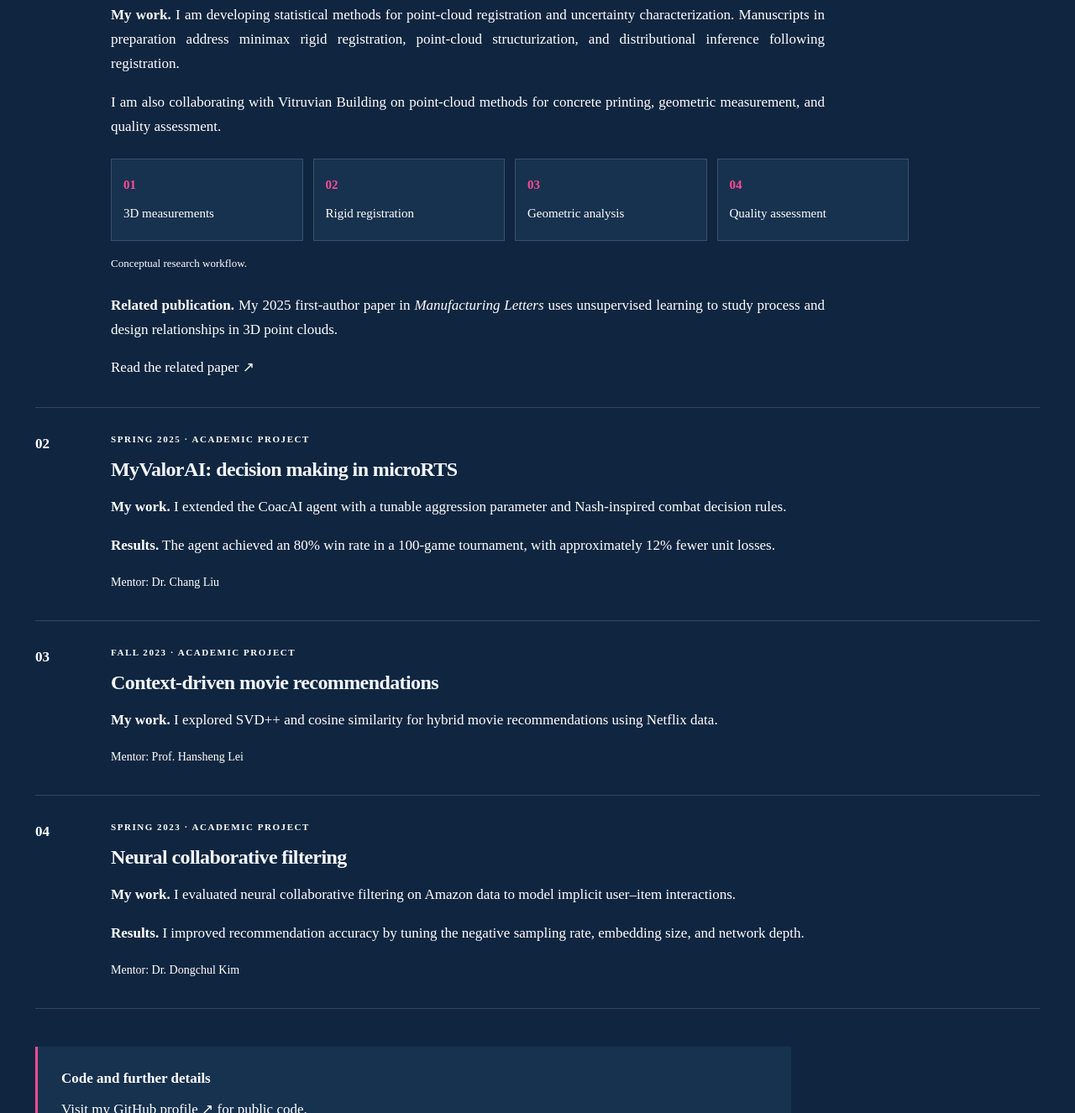
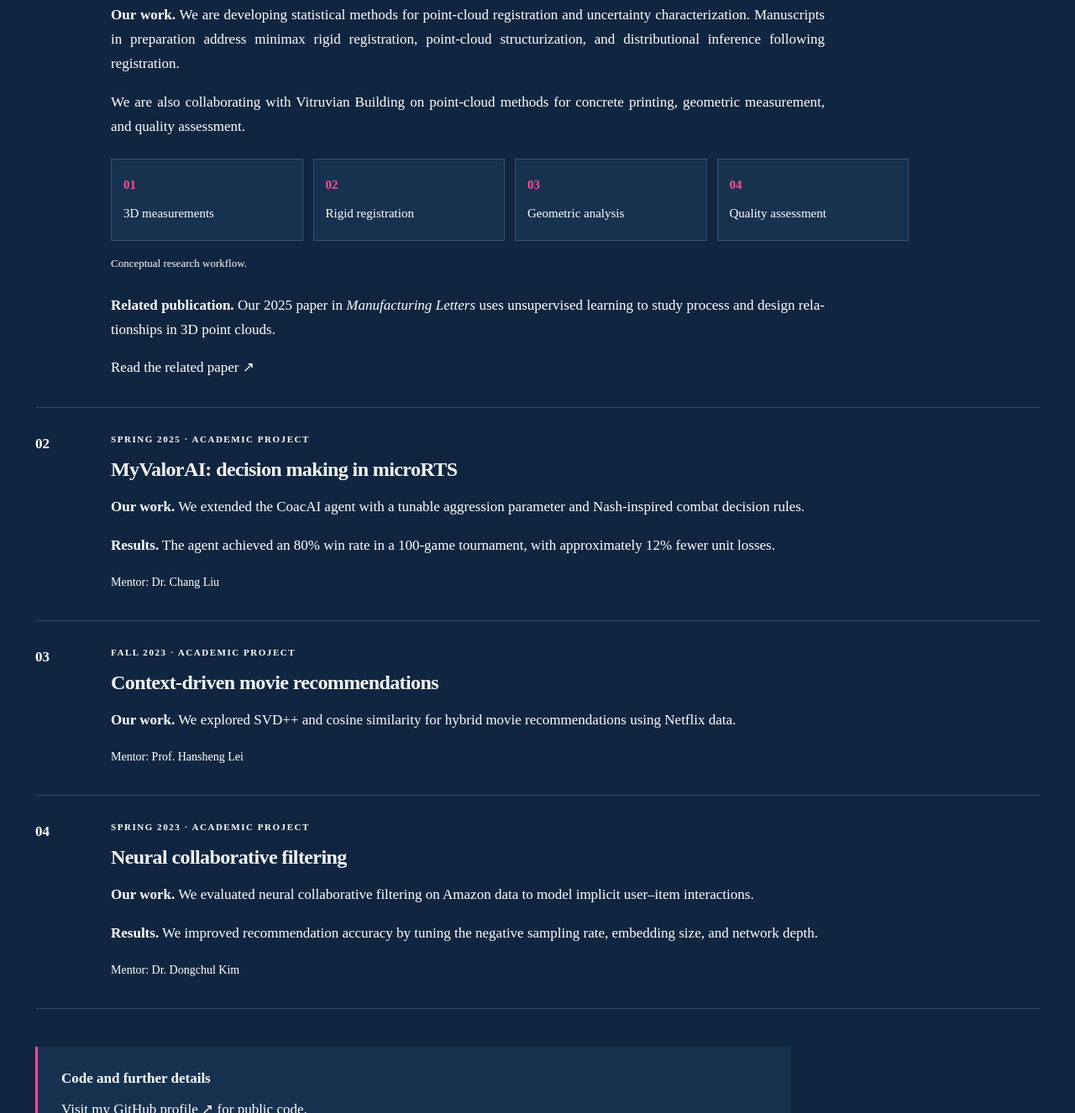
Before and after one commit to evansnyanney/evansnyanney.github.io, a plain HTML site: page projects.html in a window 1280 px wide. Shown: the part 836-2162 px from the top of the page at 84% size. Drawn offline with Linux system fonts and the light colour scheme.

Commit message:
Use collective wording in project descriptions

```diff
--- a/projects.html
+++ b/projects.html
@@ -4,10 +4,10 @@
 <header class="topbar"><div class="top-inner"><a aria-label="Evans Nyanney, homepage" class="brand" href="index.html"><span class="brand-mark">EN<span class="dot">.</span></span><span class="brand-name">EVANS NYANNEY</span></a><nav class="desktop-priority" aria-label="Research shortcuts"><a href="research.html">Research</a><a href="publications.html">Publications</a></nav><button aria-controls="navlinks" aria-expanded="false" aria-label="Open site navigation menu" class="menu-toggle" title="Open navigation menu" type="button"><span aria-hidden="true" class="hamburger">☰</span> Menu</button><nav aria-label="Primary navigation" class="navlinks" id="navlinks"><a href="index.html">Home</a><a href="research.html">Research</a><a href="publications.html">Publications</a><a aria-current="page" class="active" href="projects.html">Projects</a><a href="personal-statement.html">Personal Statement</a><a href="contact.html">Contact</a></nav></div></header>
 <main id="content"><section class="projects-banner" aria-label="Point-cloud bunny banner"><div class="projects-bunnies" aria-hidden="true"><span><img src="assets/stanford-bunny-banner.png" alt="" width="2172" height="724" decoding="async"/></span><span><img src="assets/stanford-bunny-banner.png" alt="" width="2172" height="724" decoding="async"/></span><span><img src="assets/stanford-bunny-banner.png" alt="" width="2172" height="724" decoding="async"/></span></div><div class="projects-banner-title"><h1>Projects</h1></div></section><section class="page-header wrap"><p class="eyebrow">PROJECTS</p><h2>Research and academic projects</h2><p class="page-subtitle">Ongoing work in 3D point-cloud analysis and completed projects in machine learning.</p><nav class="project-jump-links" aria-label="Jump to a project"><a href="#point-cloud">3D point clouds</a><a href="#myvalorai">MyValorAI</a><a href="#movie-recommendations">Movie recommendations</a><a href="#neural-filtering">Neural collaborative filtering</a></nav></section>
 <section class="page-content wrap">
-<article class="topic" id="point-cloud"><span class="topic-num">01</span><div><p class="topic-tag">ONGOING RESEARCH &middot; OHIO UNIVERSITY</p><h2>3D point-cloud registration and geometric analysis</h2><p><strong>Research focus.</strong> Aligning 3D measurements and characterizing geometric uncertainty for reverse engineering and manufacturing quality assessment.</p><p><strong>My work.</strong> I am developing statistical methods for point-cloud registration and uncertainty characterization. Manuscripts in preparation address minimax rigid registration, point-cloud structurization, and distributional inference following registration.</p><p>I am also collaborating with Vitruvian Building on point-cloud methods for concrete printing, geometric measurement, and quality assessment.</p><figure class="workflow"><ol><li>3D measurements</li><li>Rigid registration</li><li>Geometric analysis</li><li>Quality assessment</li></ol><figcaption>Conceptual research workflow.</figcaption></figure><p><strong>Related publication.</strong> My 2025 first-author paper in <em>Manufacturing Letters</em> uses unsupervised learning to study process and design relationships in 3D point clouds.</p><a href="https://doi.org/10.1016/j.mfglet.2025.06.169" target="_blank" rel="noopener noreferrer">Read the related paper &#8599;</a></div></article>
-<article class="topic" id="myvalorai"><span class="topic-num">02</span><div><p class="topic-tag">SPRING 2025 &middot; ACADEMIC PROJECT</p><h2>MyValorAI: decision making in microRTS</h2><p><strong>My work.</strong> I extended the CoacAI agent with a tunable aggression parameter and Nash-inspired combat decision rules.</p><p><strong>Results.</strong> The agent achieved an 80% win rate in a 100-game tournament, with approximately 12% fewer unit losses.</p><p class="project-mentor">Mentor: Dr. Chang Liu</p></div></article>
-<article class="topic" id="movie-recommendations"><span class="topic-num">03</span><div><p class="topic-tag">FALL 2023 &middot; ACADEMIC PROJECT</p><h2>Context-driven movie recommendations</h2><p><strong>My work.</strong> I explored SVD++ and cosine similarity for hybrid movie recommendations using Netflix data.</p><p class="project-mentor">Mentor: Prof. Hansheng Lei</p></div></article>
-<article class="topic" id="neural-filtering"><span class="topic-num">04</span><div><p class="topic-tag">SPRING 2023 &middot; ACADEMIC PROJECT</p><h2>Neural collaborative filtering</h2><p><strong>My work.</strong> I evaluated neural collaborative filtering on Amazon data to model implicit user&ndash;item interactions.</p><p><strong>Results.</strong> I improved recommendation accuracy by tuning the negative sampling rate, embedding size, and network depth.</p><p class="project-mentor">Mentor: Dr. Dongchul Kim</p></div></article>
+<article class="topic" id="point-cloud"><span class="topic-num">01</span><div><p class="topic-tag">ONGOING RESEARCH &middot; OHIO UNIVERSITY</p><h2>3D point-cloud registration and geometric analysis</h2><p><strong>Research focus.</strong> Aligning 3D measurements and characterizing geometric uncertainty for reverse engineering and manufacturing quality assessment.</p><p><strong>Our work.</strong> We are developing statistical methods for point-cloud registration and uncertainty characterization. Manuscripts in preparation address minimax rigid registration, point-cloud structurization, and distributional inference following registration.</p><p>We are also collaborating with Vitruvian Building on point-cloud methods for concrete printing, geometric measurement, and quality assessment.</p><figure class="workflow"><ol><li>3D measurements</li><li>Rigid registration</li><li>Geometric analysis</li><li>Quality assessment</li></ol><figcaption>Conceptual research workflow.</figcaption></figure><p><strong>Related publication.</strong> Our 2025 paper in <em>Manufacturing Letters</em> uses unsupervised learning to study process and design relationships in 3D point clouds.</p><a href="https://doi.org/10.1016/j.mfglet.2025.06.169" target="_blank" rel="noopener noreferrer">Read the related paper &#8599;</a></div></article>
+<article class="topic" id="myvalorai"><span class="topic-num">02</span><div><p class="topic-tag">SPRING 2025 &middot; ACADEMIC PROJECT</p><h2>MyValorAI: decision making in microRTS</h2><p><strong>Our work.</strong> We extended the CoacAI agent with a tunable aggression parameter and Nash-inspired combat decision rules.</p><p><strong>Results.</strong> The agent achieved an 80% win rate in a 100-game tournament, with approximately 12% fewer unit losses.</p><p class="project-mentor">Mentor: Dr. Chang Liu</p></div></article>
+<article class="topic" id="movie-recommendations"><span class="topic-num">03</span><div><p class="topic-tag">FALL 2023 &middot; ACADEMIC PROJECT</p><h2>Context-driven movie recommendations</h2><p><strong>Our work.</strong> We explored SVD++ and cosine similarity for hybrid movie recommendations using Netflix data.</p><p class="project-mentor">Mentor: Prof. Hansheng Lei</p></div></article>
+<article class="topic" id="neural-filtering"><span class="topic-num">04</span><div><p class="topic-tag">SPRING 2023 &middot; ACADEMIC PROJECT</p><h2>Neural collaborative filtering</h2><p><strong>Our work.</strong> We evaluated neural collaborative filtering on Amazon data to model implicit user&ndash;item interactions.</p><p><strong>Results.</strong> We improved recommendation accuracy by tuning the negative sampling rate, embedding size, and network depth.</p><p class="project-mentor">Mentor: Dr. Dongchul Kim</p></div></article>
 <div class="note-link"><strong>Code and further details</strong><p>Visit my <a href="https://github.com/evansnyanney" target="_blank" rel="noopener noreferrer">GitHub profile &#8599;</a> for public code.</p></div>
 </section></main>
 <footer><div class="wrap footer-inner"><span>© 2026 Evans Nyanney</span><span>Industrial &amp; Systems Engineering · Ohio University</span><a href="mailto:en596624@ohio.edu">en596624@ohio.edu ↗</a></div></footer>
```
